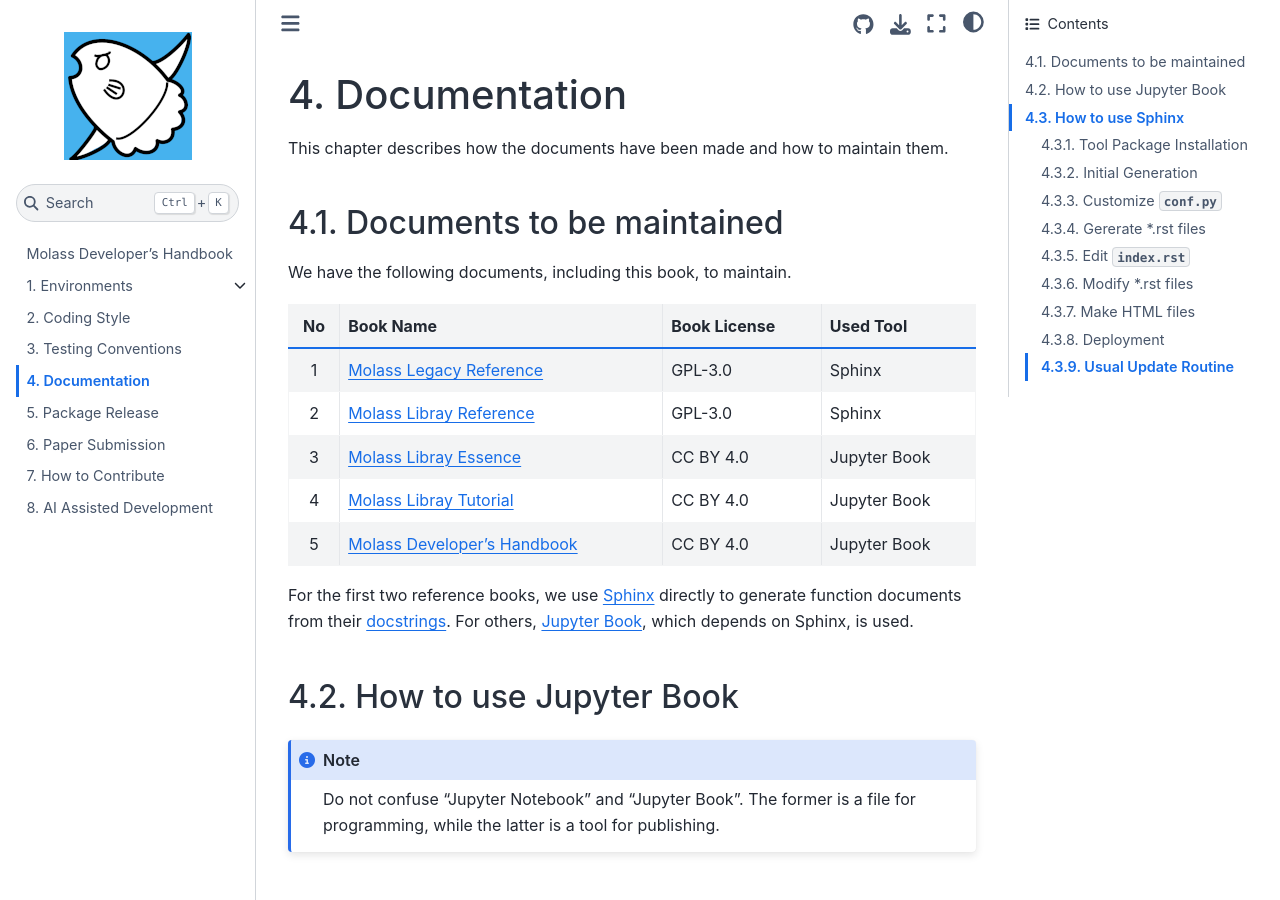
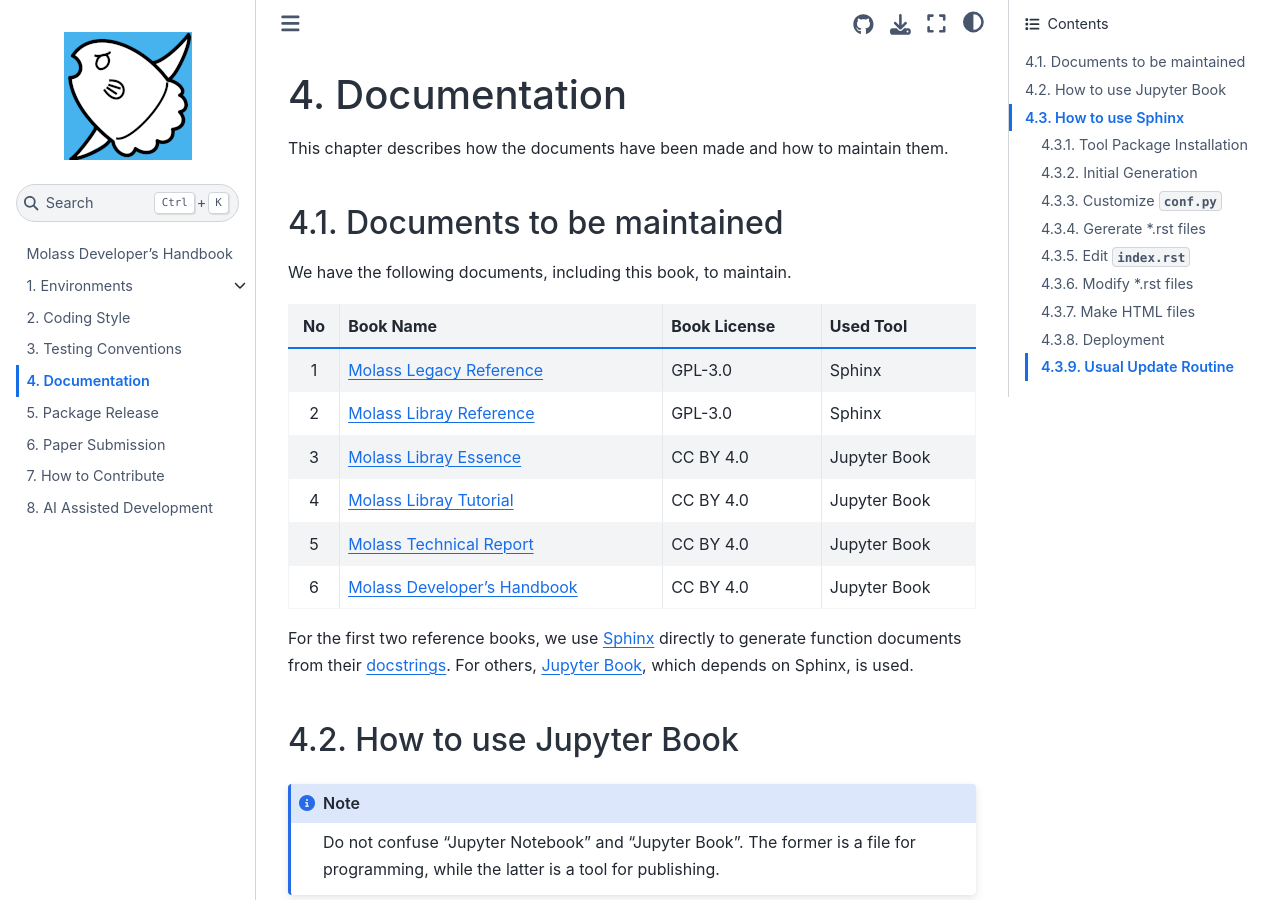
Before and after one commit to biosaxs-dev/molass-develop, a Jupyter Book: the page built from chapters/07/documentation.md, in a window 1280 px wide and 900 px high. Built offline with Jupyter Book 1.0.4 settings and Sphinx 7.4.7 and the Sphinx Book theme 1.1.4, drawn with Linux system fonts in a browser that asks for light colours.

Commit message:
Add Technical Report to the documentation list

```diff
--- a/chapters/07/documentation.md
+++ b/chapters/07/documentation.md
@@ -12,7 +12,8 @@
 | 2 |[Molass Libray Reference](https://nshimizu0721.github.io/molass-library/)|GPL-3.0 |Sphinx |
 | 3 |[Molass Libray Essence](https://nshimizu0721.github.io/molass-essence/)  |CC BY 4.0|Jupyter Book|
 | 4 |[Molass Libray Tutorial](https://nshimizu0721.github.io/molass-tutorial/)|CC BY 4.0|Jupyter Book|
-| 5 |[Molass Developer's Handbook](https://nshimizu0721.github.io/molass-develop/)|CC BY 4.0|Jupyter Book|
+| 5 |[Molass Technical Report](https://freesemt.github.io/molass-technical/)|CC BY 4.0|Jupyter Book|
+| 6 |[Molass Developer's Handbook](https://nshimizu0721.github.io/molass-develop/)|CC BY 4.0|Jupyter Book|
 
 For the first two reference books, we use [Sphinx](https://github.com/sphinx-doc/sphinx) directly to generate function documents from their [docstrings](https://peps.python.org/pep-0257/). For others, [Jupyter Book](https://github.com/jupyter-book/jupyter-book), which depends on Sphinx, is used.
 
```
